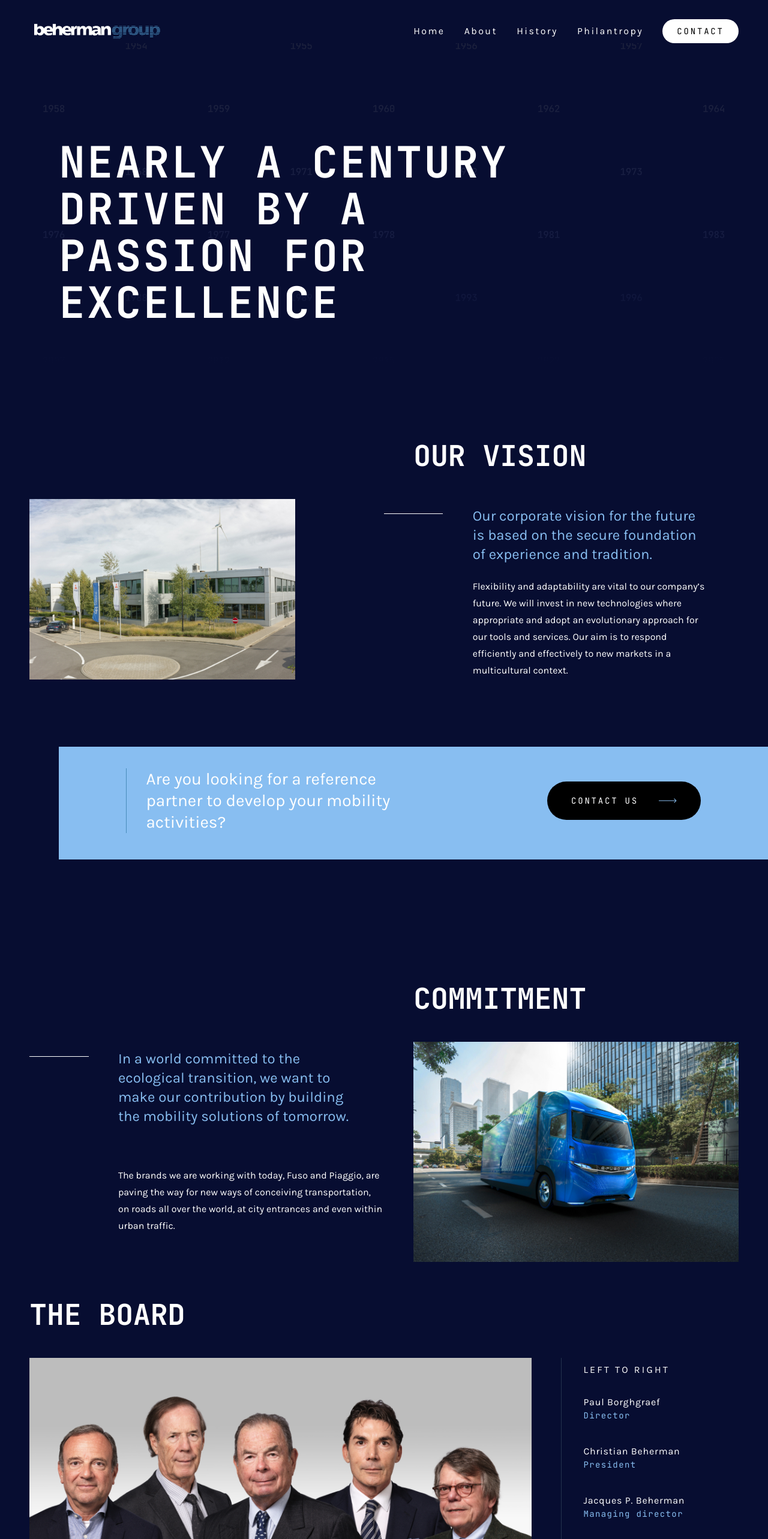
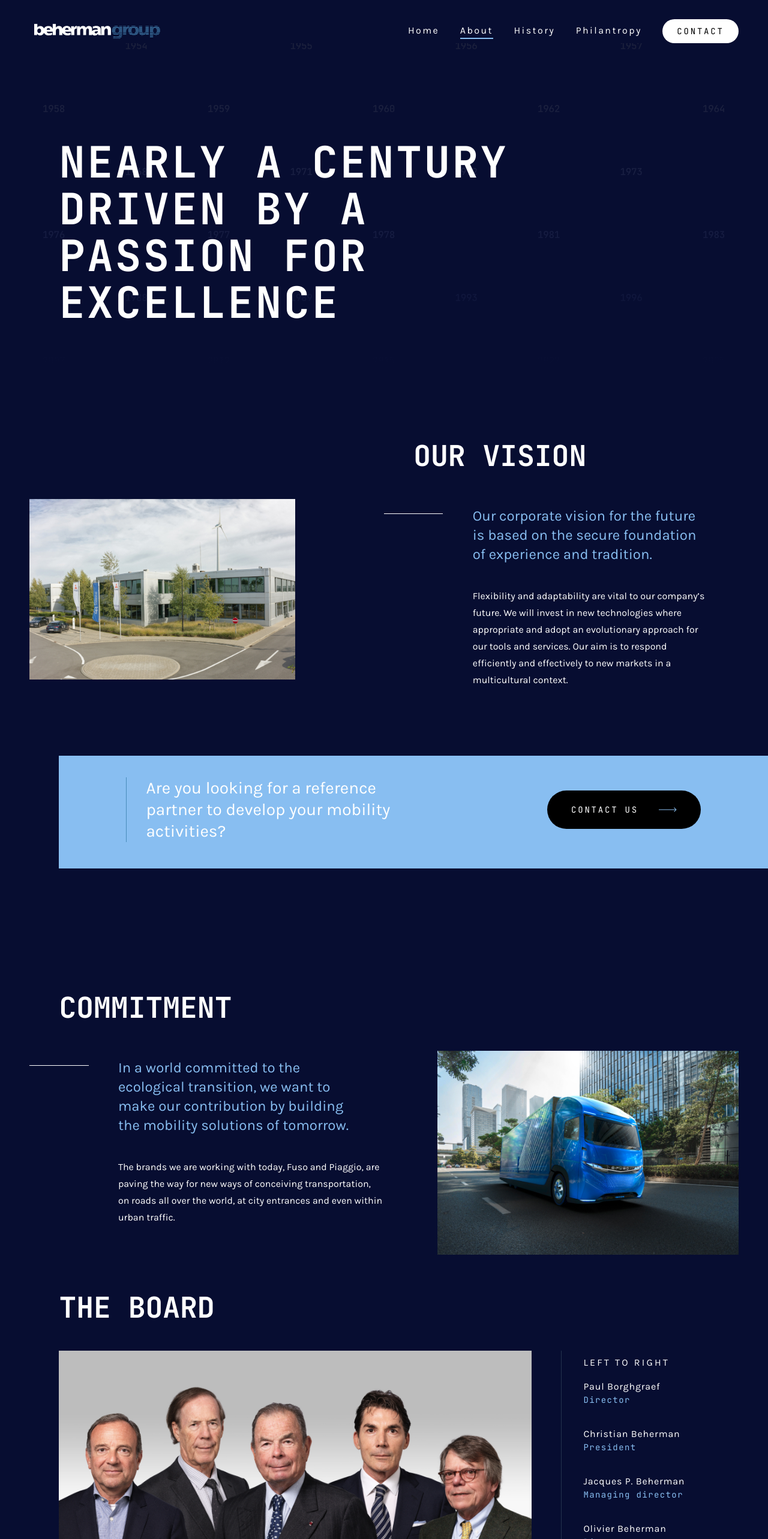
Before and after one commit to Francesdenaro/beherman-group, a Next.js app: page /about in a window 1280 px wide. Shown: the top 2566 px of the page at 60% size. Built offline with nearby package versions, Linux system fonts and the light colour scheme.

Commit message:
- Small UI improvements - Selecting currently active menu item - Hovering animations

```diff
--- a/src/comps/Cta.tsx
+++ b/src/comps/Cta.tsx
@@ -5,7 +5,7 @@ const Cta = ({ outline = false }: { outline?: boolean }) => {
 		<button
 			className={`flex w-64 items-center justify-between rounded-full ${
 				outline ? 'border border-accent bg-transparent' : 'bg-black'
-			}  px-10 py-6.5 font-jetbrains text-sm uppercase tracking-2xl text-white`}
+			} px-10 py-6.5 font-jetbrains text-sm uppercase tracking-2xl text-white transition-colors duration-300 hover:border-secondary hover:bg-secondary`}
 		>
 			Contact us <Arrow />
 		</button>
--- a/src/comps/Footer.tsx
+++ b/src/comps/Footer.tsx
@@ -17,7 +17,11 @@ const Footer = () => {
 				</Col>
 				<Col className="mb-14 lg:row-start-2" colStart={[2]} colEnd={[26, null, null, null]}>
 					<h4 className="mb-8 whitespace-pre text-2xl text-white">
-						Want to know more?{'\n'}Want to meet us?{'\n'}Be part of the adventure?
+						Want to know more?
+						<br />
+						Want to meet us?
+						<br />
+						Be part of the adventure?
 					</h4>
 					<Cta outline />
 				</Col>
@@ -42,8 +46,10 @@ const Footer = () => {
 				<Col className="mb-14 lg:row-start-2" colStart={[2, null, null, 20]} colEnd={[26, null, null, 26]}>
 					<div className="flex flex-col gap-8 text-sm">
 						<strong className="whitespace-pre font-bold tracking-2xl text-white">
-							INDUSTRIEWEG, 3{'\n'}2880 BORNEM,
-							<br className="hidden lg:block" />
+							INDUSTRIEWEG, 3{'\n'}2880 BORNEM
+							<span className="hidden lg:inline">
+								, <br />
+							</span>
 							BELGIUM
 						</strong>
 						<ul className="flex flex-col gap-4">
--- a/src/comps/Header.tsx
+++ b/src/comps/Header.tsx
@@ -2,10 +2,10 @@ import Col from './Layout/Col';
 import Container from './Layout/Container';
 import Nav from './Nav';
 
-const Header = () => {
+const Header = ({ pathname }: { pathname: string }) => {
 	return (
 		<header className="bg-years-pattern bg-center bg-no-repeat py-8">
-			<Nav />
+			<Nav pathname={pathname} />
 			<Container>
 				<Col colStart={[2, null, null, 3, null]} colEnd={[23, null, null, 20, null]}>
 					<h1
--- a/src/comps/Nav.tsx
+++ b/src/comps/Nav.tsx
@@ -6,31 +6,36 @@ import Logo from './Svg/Logo';
 
 interface NavItemProps {
 	children: React.ReactNode;
+	href: string;
 }
 
-const NavItem = ({ children }: NavItemProps) => {
-	return (
-		<li className="tracking-xl text-white">
-			<Link href={'#'}>{children}</Link>
-		</li>
-	);
-};
-
-const Nav = () => {
+const Nav = ({ pathname }: { pathname: string }) => {
+	const NavItem = ({ children, href }: NavItemProps) => {
+		return (
+			<li className="tracking-xl text-white">
+				<Link className="group" href={href}>
+					{children}
+					<span className={`block h-0.5 ${href === pathname ? 'max-w-100' : 'max-w-0'}  bg-accent transition-all duration-500 group-hover:max-w-full`}></span>
+				</Link>
+			</li>
+		);
+	};
 	return (
 		<Container className="bg-primary">
 			<Col className="items-center pl-2" colStart={[2, null, null, 2, null]} colEnd={[15, null, null, 6, null]}>
 				<Logo />
 			</Col>
-			<Col colStart={[22, null, null, 15, null]}>
-				<nav className="hidden lg:block">
+			<Col colStart={[22, null, null, 14, null]}>
+				<nav className="hidden lg:block lg:pl-10">
 					<ul className="flex items-center justify-between">
-						<NavItem>Home</NavItem>
-						<NavItem>About</NavItem>
-						<NavItem>History</NavItem>
-						<NavItem>Philantropy</NavItem>
+						<NavItem href="/home">Home</NavItem>
+						<NavItem href="/about">About</NavItem>
+						<NavItem href="/history">History</NavItem>
+						<NavItem href="/philantropy">Philantropy</NavItem>
 						<li>
-							<button className="rounded-full bg-white py-2.5 px-6 font-jetbrains text-sm uppercase tracking-2xl">Contact</button>
+							<button className="rounded-full bg-white py-2.5 px-6 font-jetbrains text-sm uppercase tracking-2xl transition-colors duration-300 hover:bg-accent hover:text-white">
+								Contact
+							</button>
 						</li>
 					</ul>
 				</nav>
--- a/src/pages/about.tsx
+++ b/src/pages/about.tsx
@@ -1,16 +1,18 @@
 import type { NextPage } from 'next';
 import Head from 'next/head';
 import Image from 'next/image';
+import { useRouter } from 'next/router';
 import Cta from '../comps/Cta';
 import Footer from '../comps/Footer';
 import Header from '../comps/Header';
-
 import Col from '../comps/Layout/Col';
 import Container from '../comps/Layout/Container';
 import NameRole from '../comps/NameRole';
 import SectionTitle from '../comps/SectionTitle';
 
 const Page: NextPage = () => {
+	const { pathname } = useRouter();
+	console.log(pathname);
 	return (
 		<div className="bg-primary">
 			<Head>
@@ -18,11 +20,11 @@ const Page: NextPage = () => {
 				<link rel="icon" href="/favicon.ico" />
 			</Head>
 
-			<Header />
+			<Header pathname={pathname} />
 
 			<main>
 				<section>
-					<Container>
+					<Container className="lg:items-start">
 						<Col className="lg:row-start-2" colStart={[1, null, null, 2, null]} colEnd={[27, null, null, 11, null]}>
 							<Image alt="Image of a panoramic view of the office" src="/images/panoramic.jpg" width={554} height={376} />
 						</Col>
@@ -33,7 +35,7 @@ const Page: NextPage = () => {
 							<span className="h-[1px] bg-white lg:mt-6"></span>
 						</Col>
 						<Col className="lg:row-start-2" colStart={[2, null, null, 17]} colEnd={[26, null, null, 25]}>
-							<p className="pt-8 pb-6 text-2xl text-accent lg:pt-3">Our corporate vision for the future is based on the secure foundation of experience and tradition.</p>
+							<p className="pt-8 pb-10 text-2xl text-accent lg:pt-3">Our corporate vision for the future is based on the secure foundation of experience and tradition.</p>
 							<p className="pb-14 leading-7  text-white lg:pb-0">
 								Flexibility and adaptability are vital to our company’s future. We will invest in new technologies where appropriate and adopt an evolutionary approach for our tools
 								and services. Our aim is to respond efficiently and effectively to new markets in a multicultural context.
@@ -41,6 +43,7 @@ const Page: NextPage = () => {
 						</Col>
 					</Container>
 				</section>
+
 				<aside className="lg:pt-28 lg:pb-36">
 					<Container>
 						<Col className="bg-accent px-8 pt-9 pb-11 lg:px-28" colStart={[1, null, null, 3, null]} colEnd={[27, null, null, null, null]}>
@@ -55,18 +58,18 @@ const Page: NextPage = () => {
 				</aside>
 
 				<section>
-					<Container>
-						<Col colStart={[1, null, null, 15, null]} colEnd={[27, null, null, 26, null]}>
+					<Container className="lg:items-start">
+						<Col className="lg:pl-10" colStart={[1, null, null, 15, null]} colEnd={[27, null, null, 26, null]}>
 							<Image alt="Image of a blue truck in a city" src="/images/truck.jpg" width={554} height={376} />
 						</Col>
-						<Col className="lg:row-start-1" colStart={[2, null, null, 15]}>
+						<Col className="lg:row-start-1" colStart={[2, null, null, 3]}>
 							<SectionTitle>Commitment</SectionTitle>
 						</Col>
 						<Col className="lg:row-start-2" colStart={[2, null, null, 2]} colEnd={[11, null, null, 4, null]}>
 							<span className="h-[1px] bg-white lg:mt-6"></span>
 						</Col>
 						<Col className="lg:row-start-2" colStart={[2, null, null, 5]} colEnd={[26, null, null, 14]}>
-							<p className="pt-8 pb-6 text-2xl text-accent lg:pt-3 lg:pr-12 2xl:pr-16">
+							<p className="pt-8 pb-10 text-2xl text-accent lg:pt-3 lg:pr-12 2xl:pr-16">
 								In a world committed to the ecological transition, we want to make our contribution by building the mobility solutions of tomorrow.
 							</p>
 							<p className="pb-14 leading-7  text-white lg:pb-0">
@@ -76,12 +79,13 @@ const Page: NextPage = () => {
 						</Col>
 					</Container>
 				</section>
+
 				<section className="pb-14 lg:pb-34">
-					<Container className="items-start">
-						<Col className="lg:row-start-1" colStart={[2, null, null, null]}>
+					<Container className="lg:items-start">
+						<Col className="lg:row-start-1" colStart={[2, null, null, 3]}>
 							<SectionTitle>The Board</SectionTitle>
 						</Col>
-						<Col className="row-start-2" colStart={[1, null, null, 2, null]} colEnd={[27, null, null, 19, null]}>
+						<Col className="row-start-2" colStart={[1, null, null, 3, null]} colEnd={[27, null, null, 19, null]}>
 							<Image alt="Photo of the board members" src="/images/board.jpg" width={942} height={508} />
 						</Col>
 						<Col className="h-full gap-y-6 border-l-tertiary pt-6 lg:row-start-2 lg:gap-0 lg:border-l lg:pl-9 lg:pt-2" colStart={[2, null, null, 20]} colEnd={[27, null, null, null]}>
@@ -96,6 +100,7 @@ const Page: NextPage = () => {
 						</Col>
 					</Container>
 				</section>
+
 				<Footer />
 			</main>
 		</div>
```
